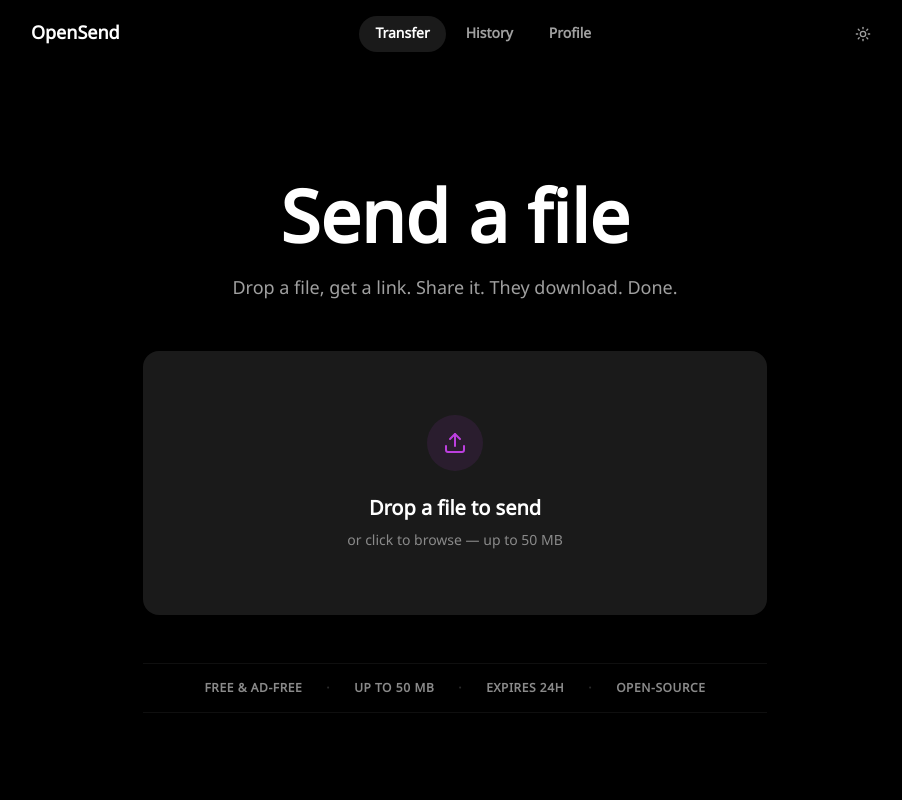
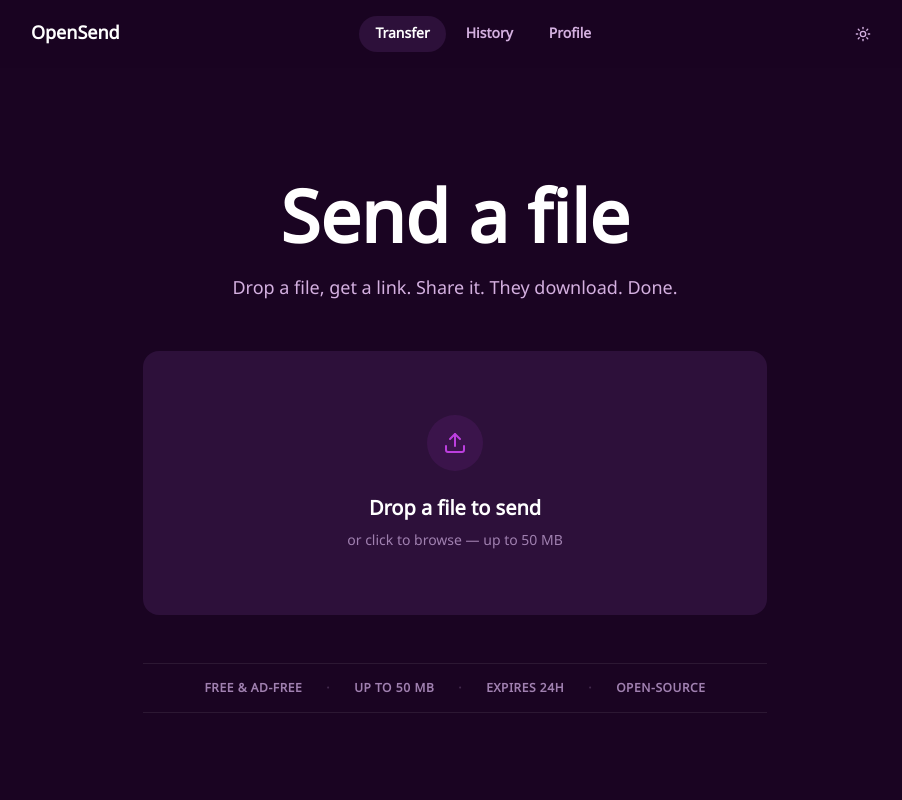
Before and after one commit to sparshsam/opensend, a Next.js app: page / in a window 1280 px wide. Shown: the top 800 px of the page, without its empty margins (185-1087 px from the left). Built offline with nearby package versions, Linux system fonts and the light colour scheme; no server answers.

Commit message:
fix: purple-toned backgrounds (#1a0422 dark / #faf0ff light), proper text contrast

```diff
--- a/src/app/globals.css
+++ b/src/app/globals.css
@@ -11,21 +11,21 @@
 
 @theme inline {
   /* ── Dark mode defaults ── */
-  --color-bg-base: #000000;
-  --color-bg-surface: #0d0d0d;
-  --color-bg-surface-muted: #1a1a1a;
+  --color-bg-base: #1a0422;
+  --color-bg-surface: #240a30;
+  --color-bg-surface-muted: #2d103a;
   --color-text-primary: #ffffff;
-  --color-text-secondary: #a0a0a0;
-  --color-text-muted: #8a8a8a;
-  --color-border-default: rgba(255, 255, 255, 0.06);
+  --color-text-secondary: #d4b0e0;
+  --color-text-muted: #a080b0;
+  --color-border-default: rgba(255, 255, 255, 0.08);
   --color-accent: #bc3fde;
   --color-accent-hover: #a832c4;
   --color-error: #ff4d4d;
 
-  --color-background: #000000;
+  --color-background: #1a0422;
   --color-foreground: #ffffff;
-  --color-muted: #1a1a1a;
-  --color-muted-foreground: #8a8a8a;
+  --color-muted: #2d103a;
+  --color-muted-foreground: #a080b0;
   --color-primary: #bc3fde;
   --color-primary-foreground: #ffffff;
   --color-destructive: #ff4d4d;
--- a/src/app/layout.tsx
+++ b/src/app/layout.tsx
@@ -35,12 +35,12 @@
                   if (t === 'light') {
                     var r = document.documentElement;
                     var vars = [
-                      '--color-bg-base:#ffffff', '--color-bg-surface:#f5f5f5', '--color-bg-surface-muted:#ebebeb',
-                      '--color-text-primary:#000000', '--color-text-secondary:#4a4a4a', '--color-text-muted:#8a8a8a',
-                      '--color-border-default:rgba(0,0,0,0.06)', '--color-accent:#bc3fde', '--color-accent-hover:#a832c4',
-                      '--color-error:#d32d2d', '--color-background:#ffffff', '--color-foreground:#000000',
-                      '--color-muted:#ebebeb', '--color-muted-foreground:#8a8a8a', '--color-primary:#bc3fde',
-                      '--color-primary-foreground:#000000', '--color-border:rgba(0,0,0,0.06)'
+                      '--color-bg-base:#faf0ff', '--color-bg-surface:#f5e6fa', '--color-bg-surface-muted:#ebd6f0',
+                      '--color-text-primary:#1a0422', '--color-text-secondary:#5c3a6b', '--color-text-muted:#8a6b99',
+                      '--color-border-default:rgba(90,20,120,0.10)', '--color-accent:#bc3fde', '--color-accent-hover:#a832c4',
+                      '--color-error:#c62828', '--color-background:#faf0ff', '--color-foreground:#1a0422',
+                      '--color-muted:#ebd6f0', '--color-muted-foreground:#8a6b99', '--color-primary:#bc3fde',
+                      '--color-primary-foreground:#1a0422', '--color-border:rgba(90,20,120,0.10)'
                     ];
                     for (var i = 0; i < vars.length; i++) {
                       var p = vars[i].indexOf(':');
--- a/src/components/theme-toggle.tsx
+++ b/src/components/theme-toggle.tsx
@@ -5,46 +5,46 @@
 
 type Theme = "dark" | "light";
 
-// Light mode CSS variable values (overrides dark defaults from @theme inline)
+// ── Light mode — purple-tinted white background ──
 const LIGHT_VARS: Record<string, string> = {
-  "--color-bg-base": "#ffffff",
-  "--color-bg-surface": "#f5f5f5",
-  "--color-bg-surface-muted": "#ebebeb",
-  "--color-text-primary": "#000000",
-  "--color-text-secondary": "#4a4a4a",
-  "--color-text-muted": "#8a8a8a",
-  "--color-border-default": "rgba(0, 0, 0, 0.06)",
+  "--color-bg-base": "#faf0ff",
+  "--color-bg-surface": "#f5e6fa",
+  "--color-bg-surface-muted": "#ebd6f0",
+  "--color-text-primary": "#1a0422",
+  "--color-text-secondary": "#5c3a6b",
+  "--color-text-muted": "#8a6b99",
+  "--color-border-default": "rgba(90, 20, 120, 0.10)",
   "--color-accent": "#bc3fde",
   "--color-accent-hover": "#a832c4",
-  "--color-error": "#d32d2d",
-  "--color-background": "#ffffff",
-  "--color-foreground": "#000000",
-  "--color-muted": "#ebebeb",
-  "--color-muted-foreground": "#8a8a8a",
+  "--color-error": "#c62828",
+  "--color-background": "#faf0ff",
+  "--color-foreground": "#1a0422",
+  "--color-muted": "#ebd6f0",
+  "--color-muted-foreground": "#8a6b99",
   "--color-primary": "#bc3fde",
-  "--color-primary-foreground": "#000000",
-  "--color-border": "rgba(0, 0, 0, 0.06)",
+  "--color-primary-foreground": "#1a0422",
+  "--color-border": "rgba(90, 20, 120, 0.10)",
 };
 
-// Dark mode CSS variable values
+// ── Dark mode — deep purple-toned black background ──
 const DARK_VARS: Record<string, string> = {
-  "--color-bg-base": "#000000",
-  "--color-bg-surface": "#0d0d0d",
-  "--color-bg-surface-muted": "#1a1a1a",
+  "--color-bg-base": "#1a0422",
+  "--color-bg-surface": "#240a30",
+  "--color-bg-surface-muted": "#2d103a",
   "--color-text-primary": "#ffffff",
-  "--color-text-secondary": "#a0a0a0",
-  "--color-text-muted": "#8a8a8a",
-  "--color-border-default": "rgba(255, 255, 255, 0.06)",
+  "--color-text-secondary": "#d4b0e0",
+  "--color-text-muted": "#a080b0",
+  "--color-border-default": "rgba(255, 255, 255, 0.08)",
   "--color-accent": "#bc3fde",
   "--color-accent-hover": "#a832c4",
   "--color-error": "#ff4d4d",
-  "--color-background": "#000000",
+  "--color-background": "#1a0422",
   "--color-foreground": "#ffffff",
-  "--color-muted": "#1a1a1a",
-  "--color-muted-foreground": "#8a8a8a",
+  "--color-muted": "#2d103a",
+  "--color-muted-foreground": "#a080b0",
   "--color-primary": "#bc3fde",
   "--color-primary-foreground": "#ffffff",
-  "--color-border": "rgba(255, 255, 255, 0.06)",
+  "--color-border": "rgba(255, 255, 255, 0.08)",
 };
 
 function applyTheme(theme: Theme) {
@@ -69,7 +69,6 @@
   const [theme, setTheme] = useState<Theme>("dark");
   const [mounted, setMounted] = useState(false);
 
-  // One-time: read stored preference and apply on mount
   useEffect(() => {
     const stored = localStorage.getItem("opensend-theme") as Theme | null;
     const t = stored === "light" ? "light" : "dark";
```
